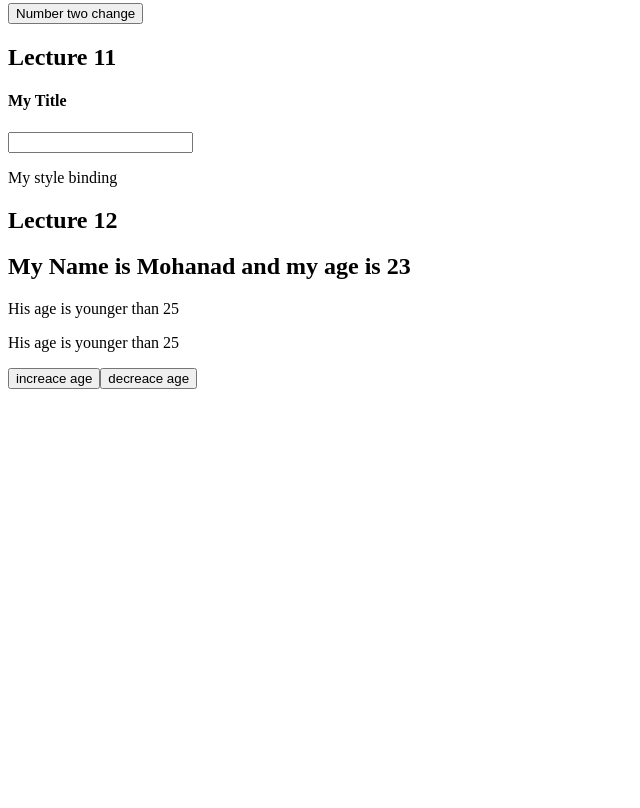
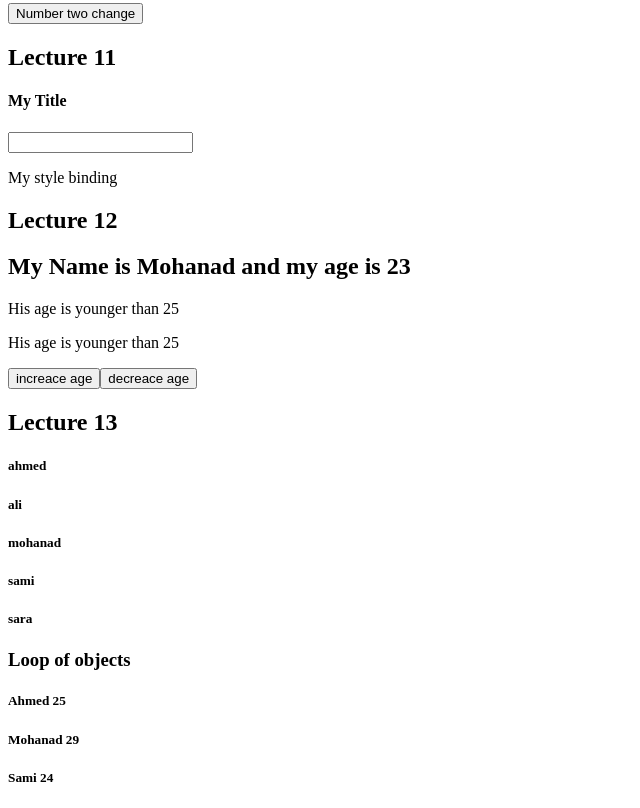
Before and after one commit to mohandshahin18/VueJs, a plain HTML site: page index.html in a window 1280 px wide. Shown: the part 1232-2040 px from the top of the page, without its empty margins (0-640 px from the left). Before the commit the page ends 1629 px from the top, so only its background shows below. Drawn offline with nearby package versions, Linux system fonts and the light colour scheme.

Commit message:
Looping Data (V-For)

```diff
--- a/index.html
+++ b/index.html
@@ -118,6 +118,19 @@
 
         </div>
 
+        <div class="lec-13">
+            <h2>Lecture 13</h2>
+
+            <h5 v-for="(name , i) in students" :key="i">
+                {{ name }}
+            </h5>
+            <h3>Loop of objects</h3>
+            <h5 v-for="student in studentsObject" :key="student.id">
+                <!-- <p v-if="student.id == 1"> {{ student.name }}</p> -->
+                {{ student.name }} {{ student.age }}
+            </h5>
+        </div>
+
     </div>
 
 
--- a/script.js
+++ b/script.js
@@ -16,6 +16,24 @@ createApp({
             numberTwo: 0 ,
             title : 'title' ,
             myColor : '',
+            students : ['ahmed' , 'ali','mohanad','sami','sara'],
+            studentsObject : [
+              {
+                name : 'Ahmed',
+                id : 1 ,
+                age : 25 ,
+              } ,
+              {
+                name : 'Mohanad',
+                id : 2 ,
+                age : 29 ,
+              } ,
+              {
+                name : 'Sami',
+                id : 3 ,
+                age : 24 ,
+              } ,
+            ],
         };
     },
 
```
